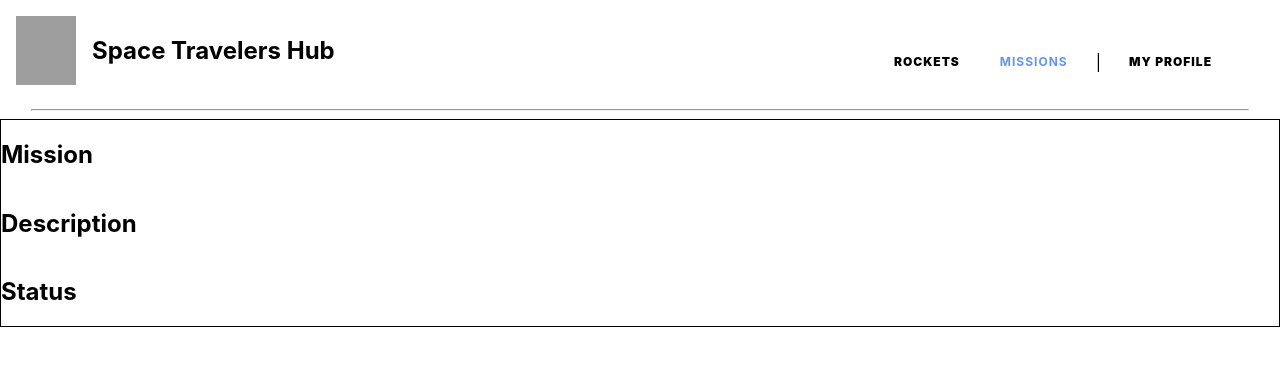
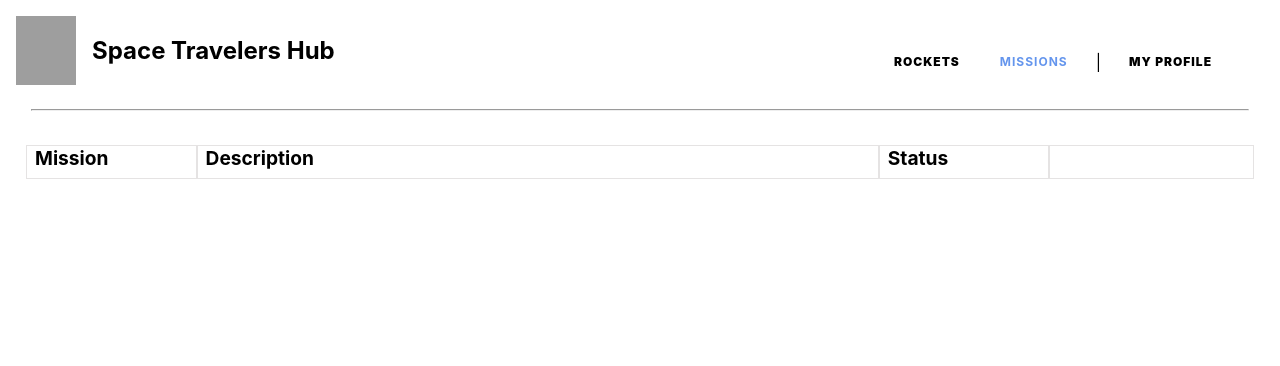
Before and after one commit to Caren-Koroeny/spacex-travelers-hub, a React (Create React App) app: page /missions in a window 1280 px wide. Shown: the top 366 px of the page. Built offline with nearby package versions, Linux system fonts and the light colour scheme; grey boxes are pictures that could not be loaded.

Commit message:
Add stying to the mission files

```diff
--- a/src/styling/Mission.module.css
+++ b/src/styling/Mission.module.css
@@ -1,8 +1,40 @@
 .missionContainer {
-    border: 1px solid black;
+  padding: 1rem 1rem 0 1rem;
 }
 
-.headers div{
-    display: flex;
-    flex-direction: column;
+/* Define the grid layout */
+.headers {
+  padding: 10px;
+  display: grid;
+  grid-template-columns: 1fr 4fr 1fr 1.2fr;
+  grid-template-areas:
+    "mission description status1"
+    ". . status2";
 }
+
+.headers div {
+  height: 2rem;
+  text-align: left;
+  border: 1px solid rgb(229, 227, 227);
+  padding-left: 0.5rem;
+}
+
+/* Assign grid areas to each header */
+.headers > div:nth-child(1) {
+  grid-area: mission;
+}
+
+.headers > div:nth-child(2) {
+  grid-area: description;
+}
+
+.headers > div:nth-child(3) {
+  grid-area: status1;
+}
+
+/* Style the headers */
+.headers h2 {
+  font-size: 1.2rem;
+  font-weight: bold;
+  margin: 0;
+}
```
